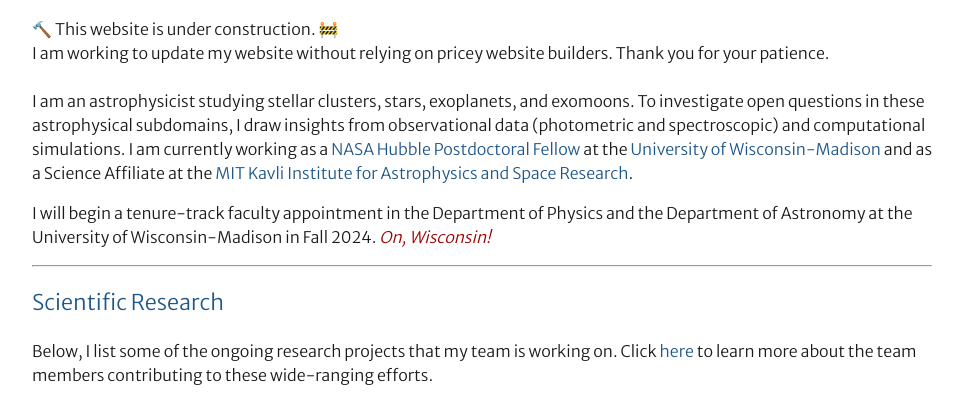
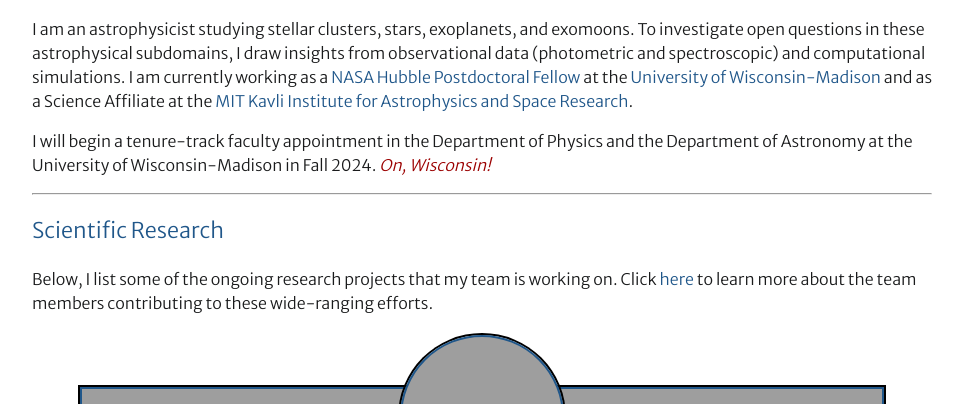
Before and after one commit to msoaresfurtado/WebPage, a plain HTML site: page index.html in a window 1280 px wide. Shown: the part 334-738 px from the top of the page, without its empty margins (158-1121 px from the left). Drawn offline with Linux system fonts and the light colour scheme; grey boxes are pictures that could not be loaded.

Commit message:
Update index.html

```diff
--- a/index.html
+++ b/index.html
@@ -213,11 +213,7 @@
         <a href="https://orcid.org/0000-0001-7493-7419" target="_blank" rel="noopener noreferrer"><img class="orcid-logo" src="https://upload.wikimedia.org/wikipedia/commons/0/06/ORCID_iD.svg" alt="ORCID iD icon"></a>
     </div>
 
-    <!-- Introduction and Announcement -->
-    <p>🔨 This website is under construction.  🚧 <br>
-    I am working to update my website without relying on pricey website builders. Thank you for your patience. <br><br>
-
-        I am an astrophysicist studying stellar clusters, stars, exoplanets, and exomoons.
+    <p> I am an astrophysicist studying stellar clusters, stars, exoplanets, and exomoons.
         To investigate open questions in these astrophysical subdomains, I draw insights from observational data (photometric and spectroscopic) and computational simulations.
         I am currently working as a <a href="https://www.nasa.gov/feature/goddard/2021/nasa-awards-postdoctoral-fellowships-for-2021" target="_blank" rel="noopener noreferrer">NASA Hubble Postdoctoral Fellow</a> at the <a href="https://www.wisc.edu/"> University of Wisconsin-Madison</a> and as a Science Affiliate at the <a href="https://space.mit.edu/">MIT Kavli Institute for Astrophysics and Space Research</a>.</p>
     <p>I will begin a tenure-track faculty appointment in the Department of Physics and the Department of Astronomy at the University of Wisconsin-Madison in Fall 2024. <em><a href="https://badgerband.wisc.edu/music/on-wisconsin-2/" class="highlighted">On, Wisconsin!</a></em></p>
```
